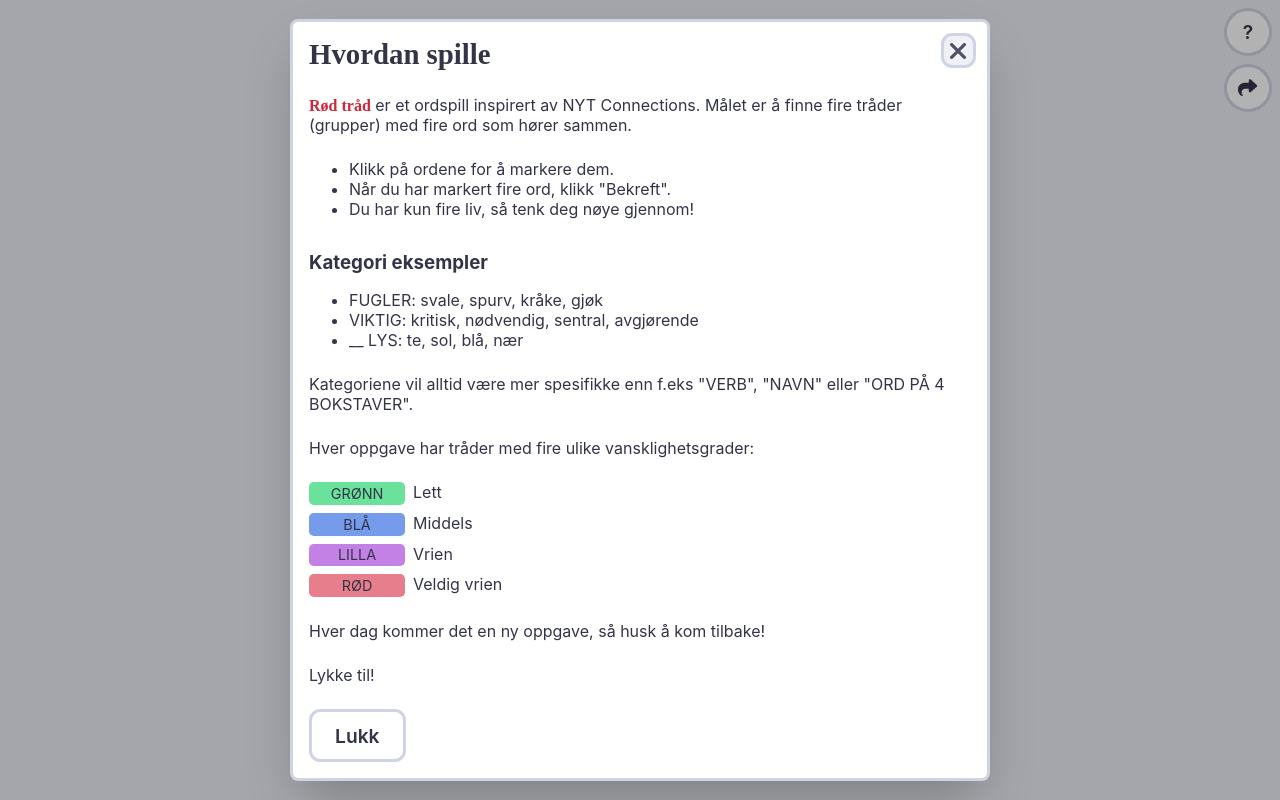
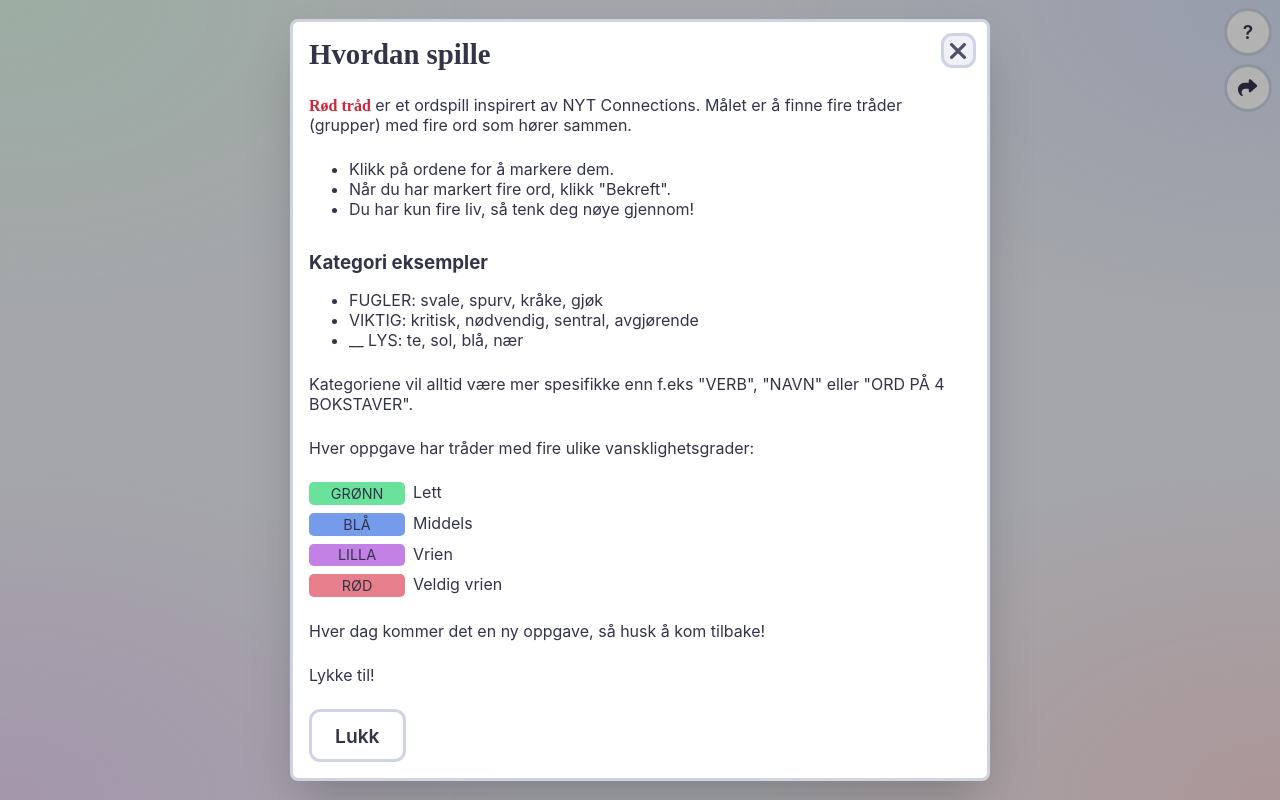
Before and after one commit to gerhardadler/rod_traad, a FastAPI app: template rod_traad/templates/index.html.jinja in a window 1280 px wide. Run offline with FastAPI, Linux system fonts and the light colour scheme; the template is opened without the code that fills it, so the values that code supplies are empty; parts of the project's set-up code (start-up, migrations or seed data) failed here and were passed over; some web fonts are replaced.

Commit message:
fancy background

```diff
--- a/rod_traad/static/style/global.css
+++ b/rod_traad/static/style/global.css
@@ -101,7 +101,27 @@ a:active {
 body {
   margin: 0;
   padding: 0;
-  background: var(--background);
+  background-color: var(--background);
+  position: relative;
+}
+body::before {
+  content: "";
+  position: fixed;
+  width: 100%;
+  height: 100%;
+  left: 50%;
+  transform: translateX(-50%);
+  min-width: 600px;
+  background-image: radial-gradient(
+      at 0% 0%,
+      var(--solution-1-150) 0px,
+      transparent 30%
+    ),
+    radial-gradient(at 100% 0%, var(--solution-2-150) 0px, transparent 30%),
+    radial-gradient(at 0% 100%, var(--solution-3-150) 0px, transparent 30%),
+    radial-gradient(at 100% 100%, var(--solution-4-150) 0px, transparent 30%);
+  pointer-events: none;
+  z-index: -1;
 }
 
 .preload * {
```
